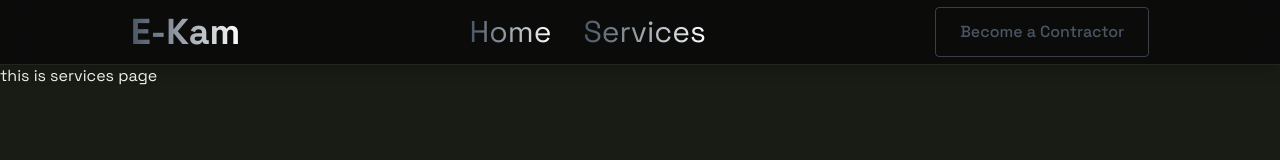
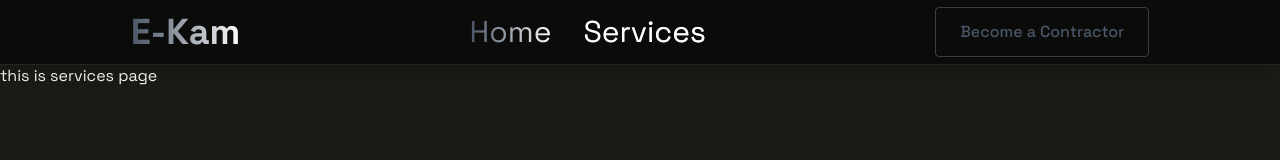
Before and after one commit to Samrat-Deula7/E-Kam, a React (Vite) app in the folder frontend/: page /services in a window 1280 px wide. Shown: the top 160 px of the page. Built offline with nearby package versions, Linux system fonts and the light colour scheme.

Commit message:
adding some features to navbar

```diff
--- a/frontend/src/Footer.jsx
+++ b/frontend/src/Footer.jsx
@@ -8,22 +8,22 @@ const Footer = () => {
       <div className=" w-64 flex flex-col px-3 py-4b font-bold h-36 border-r-2 border-gray-500">
         <h1>You can follw me on:</h1>
         <a href="https://www.facebook.com/samrat.deula.52" target="_blank">
-          -<i class="fa-brands fa-facebook"></i>
+          -<i className="fa-brands fa-facebook"></i>
           <span className="font-light">Facebook</span>
         </a>
         <a href="https://www.instagram.com/deula.samrat/" target="_blank">
-          -<i class="fa-brands fa-instagram"></i>
+          -<i className="fa-brands fa-instagram"></i>
           <span className="font-light">Instagram</span>
         </a>
         <a
           href="https://www.linkedin.com/in/samrat-deula-412531369/"
           target="_blank"
         >
-          -<i class="fa-brands fa-linkedin"></i>
+          -<i className="fa-brands fa-linkedin"></i>
           <span className="font-light">Linkedin</span>
         </a>
         <a href="https://github.com/Samrat-Deula7" target="_blank">
-          -<i class="fa-brands fa-github"></i>
+          -<i className="fa-brands fa-github"></i>
           <span className="font-light">Github</span>
         </a>
       </div>
--- a/frontend/src/Navbar.jsx
+++ b/frontend/src/Navbar.jsx
@@ -1,12 +1,13 @@
-import { Link } from "react-router-dom";
-import { useEffect } from "react";
+import { Link, useLocation } from "react-router-dom";
+import { use, useEffect } from "react";
 
-const Navbar = ({menuOpen,setmenuOpen}) => {
+const Navbar = ({ menuOpen, setmenuOpen }) => {
+  const location=useLocation();
 
   // The following useEffect prevents the page form scrolling when the hamburger icon is open
-  useEffect(()=>{
-    document.body.style.overflow=menuOpen?"hidden":"";
-  },[menuOpen])
+  useEffect(() => {
+    document.body.style.overflow = menuOpen ? "hidden" : "";
+  }, [menuOpen]);
   return (
     <nav className="fixed top-0 max-w-screen z-40 bg-[rgba(10,10,10,0.9)] backdrop-blur-lg border-b border-white/10 shadow-lg">
       <div className="min-w-screen mx-auto px-4">
@@ -24,13 +25,17 @@ const Navbar = ({menuOpen,setmenuOpen}) => {
           <div className="hidden md:flex items-center gap-x-8">
             <Link
               to="/"
-              className="  md:text-xl lg:text-3xl bg-linear-to-r from-gray-600 to-white bg-clip-text text-transparent cursor-pointer hover:text-stone-200 "
+              className={` md:text-xl lg:text-3xl bg-linear-to-r from-gray-600 to-white bg-clip-text text-transparent cursor-pointer hover:text-stone-200 ${
+                location.pathname === "/" ? "text-white" : ""
+              }`}
             >
               Home
             </Link>
             <Link
               to="/services"
-              className="  md:text-xl lg:text-3xl bg-linear-to-r from-gray-600 to-white bg-clip-text text-transparent cursor-pointer hover:text-stone-200 "
+              className={` md:text-xl lg:text-3xl bg-linear-to-r from-gray-600 to-white bg-clip-text text-transparent cursor-pointer hover:text-stone-200 ${
+                location.pathname === "/services" ? "text-white" : ""
+              }`}
             >
               Services
             </Link>
--- /dev/null
+++ b/package.json
@@ -0,0 +1,5 @@
+{
+  "dependencies": {
+    "react-router": "^7.9.4"
+  }
+}
```
Also changed, not shown: 2 other files (tests, documents, lock files or other folders).
